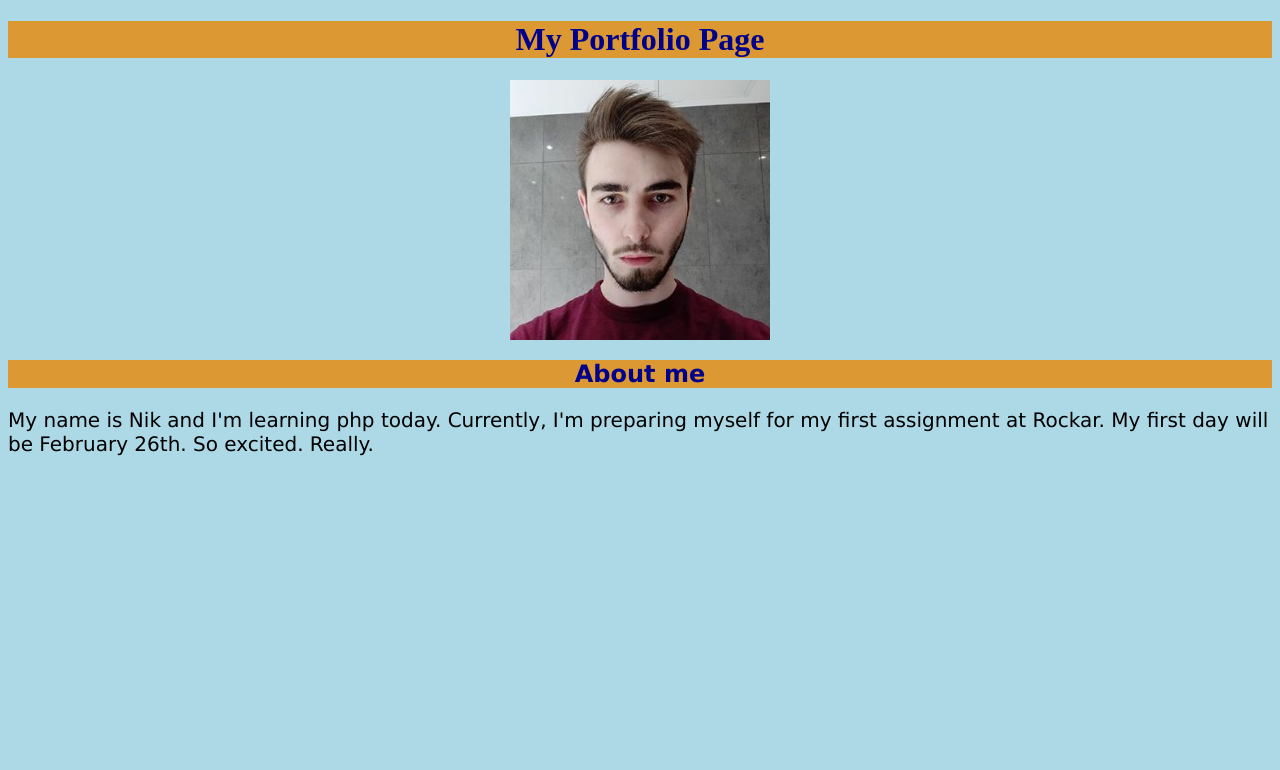
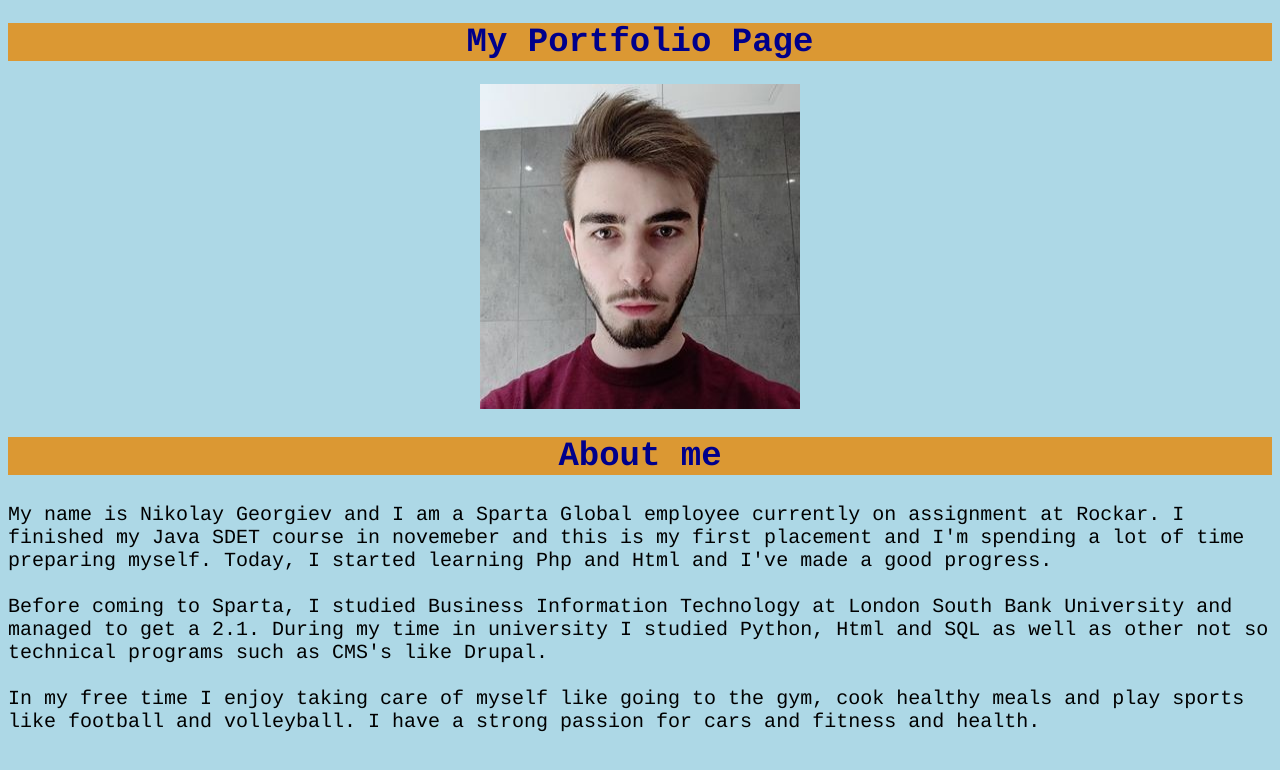
Before and after one commit to NikGeorgiev/Portfolio-page, a plain HTML site: page index.html in a window 1280 px wide. Drawn offline with Linux system fonts and the light colour scheme.

Commit message:
Fixed fonts and added more to About me

```diff
--- a/index.html
+++ b/index.html
@@ -7,11 +7,24 @@
   </head>
   <body>
     <header>
-      <h1 class = "darkblue-text"> My Portfolio Page</h1>
+      <h1 class = "darkblue-text" class = "double"> My Portfolio Page</h1>
     </header>
-    <img src="photo/mypic.jpg" alt="Profile picture" class="center" width= "260" height="260">
+    <img src="photo/mypic.jpg" alt="Profile picture" class="center" width= "320" height="325">
     <h2>About me</h2>
-    <p>My name is Nik and I'm learning php today. Currently, I'm preparing myself
-    for my first assignment at Rockar. My first day will be February 26th. So excited. Really.</p>
+    <p> My name is Nikolay Georgiev and I am a Sparta Global employee currently
+    on assignment at Rockar. I finished my Java SDET course in novemeber and
+  this is my first placement and I'm spending a lot of time preparing myself.
+Today, I started learning Php and Html and I've made a good progress.
+<br>
+<br>
+Before coming to Sparta, I studied Business Information Technology
+at London South Bank University and managed to get a 2.1. During my time in
+university I studied Python, Html and SQL as well as other not so technical programs such as
+CMS's like Drupal.
+<br>
+<br>
+In my free time I enjoy taking care of myself like going to the gym, cook healthy meals
+and play sports like football and volleyball. I have a strong passion for cars
+and fitness and health. </p>
   </body>
 </html>
--- a/style.css
+++ b/style.css
@@ -1,10 +1,14 @@
 body {
   background-color: lightblue;
 }
+
 .darkblue-text{
   background-color: #db9833;
   color: darkblue;
   text-align: center;
+  font-size: 34px;
+  font-family: courier;
+  font-weight: bold;
 }
 .center {
   display: block;
@@ -16,9 +20,11 @@ h2 {
   color: darkblue;
   text-align: center;
   font-style: normal;
-  font-family: verdana;
+  font-family: courier;
+  font-size: 34px;
+  font-weight: bolder;
 }
 p {
-  font-family: verdana;
+  font-family: courier;
   font-size: 20px;
 }
```
